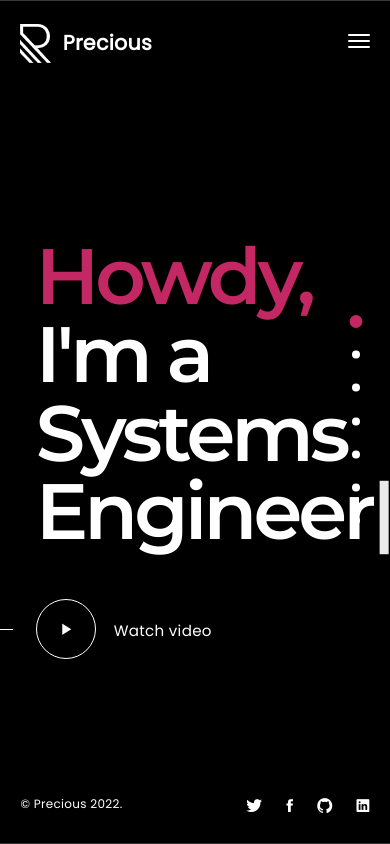
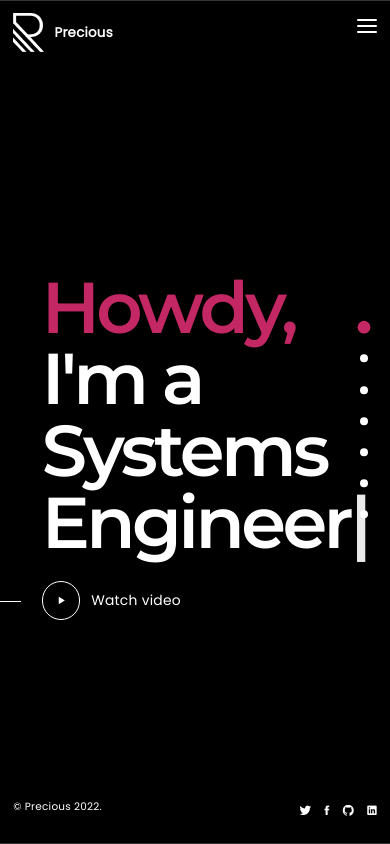
Before and after one commit to Honojerame/Honojerame.github.io, a website with bundled scripts: page index.html in a window 390 px wide. Built offline with nearby package versions, Linux system fonts and the light colour scheme; a web font is replaced by a local one.

Commit message:
Improve mobile responsiveness - reduce font sizes and optimize layout for small screens

```diff
--- a/css/style.css
+++ b/css/style.css
@@ -1984,6 +1984,155 @@ a.brand:focus {
 /*  5. Responsive styles
 /* ------------------------------------------------------------------------------- */
 
+/* 5.0 Mobile-first styles (default for small screens) */
+
+@media (max-width: 575px) {
+
+  html {
+    font-size: 11px;
+  }
+
+  body {
+    font-size: 0.95rem;
+  }
+
+  h1,
+  .h1 {
+    font-size: 1.857rem;
+    margin: 0.3em 0;
+  }
+
+  h2,
+  .h2 {
+    font-size: 1.714rem;
+    margin: 1.5rem 0;
+  }
+
+  h3,
+  .h3 {
+    font-size: 1.357rem;
+    margin: 1.5rem 0;
+  }
+
+  h4,
+  .h4 {
+    font-size: 1.142rem;
+    margin: 1.5rem 0;
+  }
+
+  h5,
+  .h5 {
+    font-size: 1.071rem;
+    margin: 1.5rem 0;
+  }
+
+  h6,
+  .h6 {
+    font-size: 0.928rem;
+    margin: 1.5rem 0;
+  }
+
+  blockquote {
+    font-size: 1.142rem;
+    padding-left: 3rem;
+    width: 90%;
+  }
+
+  .navbar {
+    padding-top: 1.2rem;
+    padding-bottom: 1.2rem;
+  }
+
+  .boxed {
+    padding-left: 1.2rem;
+    padding-right: 1.2rem;
+  }
+
+  .right-boxed {
+    right: 1.2rem !important;
+  }
+
+  .left-boxed {
+    left: 1.2rem !important;
+  }
+
+  .brand-name {
+    font-size: 1.214rem;
+  }
+
+  .brand-text {
+    font-size: 0.7rem;
+  }
+
+  .social-list a {
+    font-size: 1.142rem;
+    margin-left: 1.2rem;
+  }
+
+  .menu {
+    width: 100%;
+  }
+
+  .menu-list>li {
+    font-size: 1.214rem;
+  }
+
+  .contacts {
+    display: none;
+  }
+
+  .project-detail-text {
+    font-size: 0.95rem;
+  }
+
+  .social-list-detail a {
+    font-size: 1.5rem;
+  }
+
+  .col-project-info h5 {
+    font-size: 0.95rem;
+  }
+
+  button,
+  .btn {
+    font-size: 0.9rem;
+    padding: 0.9em 1.8em 0.85em;
+  }
+
+  input[type='text'],
+  input[type='address'],
+  input[type='url'],
+  input[type='password'],
+  input[type='email'],
+  input[type="search"],
+  input[type="tel"],
+  textarea {
+    font-size: 0.95rem;
+    padding: 0.6rem 0.8rem;
+  }
+
+  textarea {
+    height: 12rem;
+  }
+
+  .ion-ios-play {
+    width: 3.5rem;
+    height: 3.5rem;
+    line-height: 3.5rem;
+    font-size: 1.1rem;
+    margin-right: 1rem;
+    margin-top: 2rem;
+  }
+
+  .navbar-toggle {
+    margin-top: 0.5rem;
+  }
+
+  .navbar-toggle .icon-bar {
+    width: 20px;
+  }
+
+}
 
 
 /* 5.1 Min width 576px */
--- a/index.html
+++ b/index.html
@@ -2,7 +2,7 @@
 <html lang="en">
 <head>
 <meta charset="utf-8">
-<meta name="viewport" content="width=device-width, initial-scale=1">
+<meta name="viewport" content="width=device-width, initial-scale=1, maximum-scale=5, user-scalable=yes, viewport-fit=cover">
 <meta name="description" content="">
 <meta name="author" content="">
 
```
Also changed, not shown: project-bus-ticket.html (+1 -1 lines), project-ecornell.html (+1 -1 lines), project-eyes.html (+1 -1 lines), project-movies.html (+1 -1 lines), project-pacmen.html (+1 -1 lines), project-prisca-spy-predictor.html (+1 -1 lines), project-realtimebustracker.html (+1 -1 lines), projects.html (+1 -1 lines).
